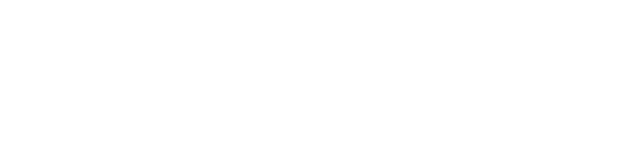
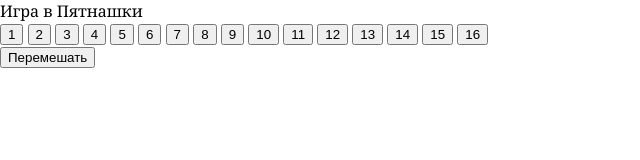
Before and after one commit to LyubovTrifonova/fifteen_start, a website: page src/index.pug in a window 1280 px wide. Shown: the whole page, without its empty margins (0-640 px from the left). Drawn offline with nearby package versions, Linux system fonts and the light colour scheme; files that its build step writes are made by us from their sources.

Commit message:
add: разметка в pug

```diff
--- a/src/index.pug
+++ b/src/index.pug
@@ -7,4 +7,11 @@ html(lang="ru")
         link(rel="stylesheet" href="/css/reset.css")
         link(rel="stylesheet" href="/css/index.css")
     body
+        - var values = new Array(16).fill(0).map((item, index) => index + 1);
+        .page
+            h1 Игра в Пятнашки
+            .fifteen
+                each val in values
+                    button.item= val
+            button.button Перемешать
         script(src="/js/index.js")
--- /dev/null
+++ b/static/css/index.css
@@ -0,0 +1 @@
+body,html{font:16px/1.4 Georgia,serif}
--- /dev/null
+++ b/static/css/reset.css
@@ -0,0 +1 @@
+a,abbr,acronym,address,applet,article,aside,audio,b,big,blockquote,body,canvas,caption,center,cite,code,dd,del,details,dfn,div,dl,dt,em,embed,fieldset,figcaption,figure,footer,form,h1,h2,h3,h4,h5,h6,header,hgroup,html,i,iframe,img,ins,kbd,label,legend,li,mark,menu,nav,object,ol,output,p,pre,q,ruby,s,samp,section,small,span,strike,strong,sub,summary,sup,table,tbody,td,tfoot,th,thead,time,tr,tt,u,ul,var,video{margin:0;padding:0;border:0;font-size:100%;font:inherit;vertical-align:baseline}article,aside,details,figcaption,figure,footer,header,hgroup,menu,nav,section{display:block}body{line-height:1}ol,ul{list-style:none}blockquote,q{quotes:none}blockquote:after,blockquote:before,q:after,q:before{content:'';content:none}table{border-collapse:collapse;border-spacing:0}
```
Also changed, not shown: static/index.html (added), static/js/index.js (added).
